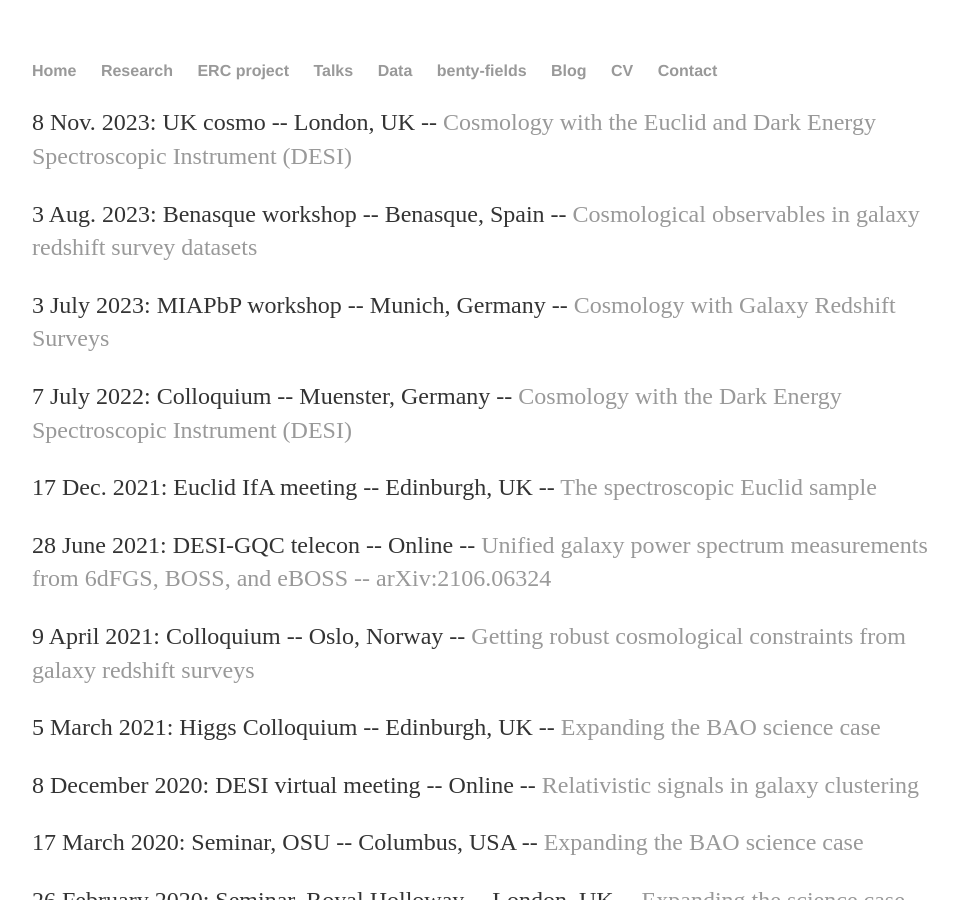
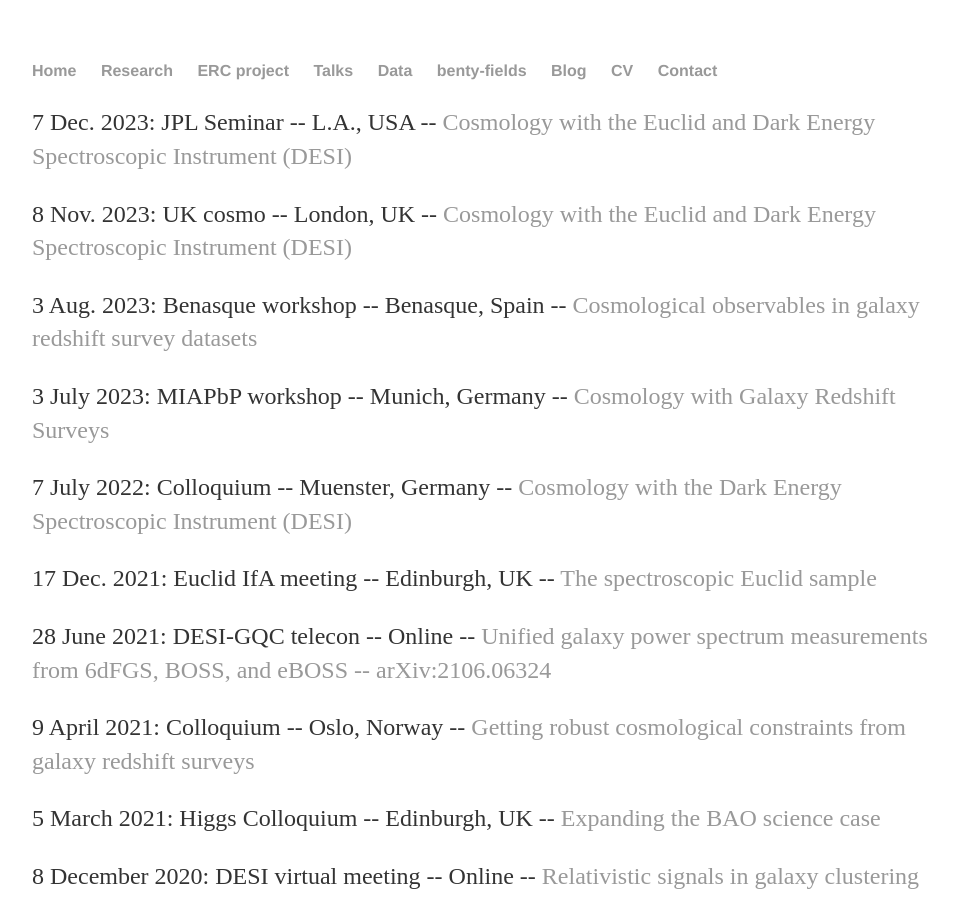
Before and after one commit to fbeutler/fbeutler.github.io, a Jekyll site: the page built from talks/talks.html, in a window 1280 px wide and 900 px high. Shown: the whole window, without its empty margins (160-1118 px from the left). Built offline with Jekyll 4.4.1, drawn with Linux system fonts in a browser that asks for light colours.

Commit message:
Update talks.html

```diff
--- a/talks/talks.html
+++ b/talks/talks.html
@@ -4,6 +4,9 @@
 ---
 
 <div id="talks">
+  <p>
+     7 Dec. 2023: JPL Seminar -- L.A., USA -- <a href='/static/JPL_2023.pdf' target="_blank">Cosmology with the Euclid and Dark Energy Spectroscopic Instrument (DESI)</a>
+  </p>
   <p>
      8 Nov. 2023: UK cosmo -- London, UK -- <a href='/static/UKcosmo_2023.pdf' target="_blank">Cosmology with the Euclid and Dark Energy Spectroscopic Instrument (DESI)</a>
   </p>
```
